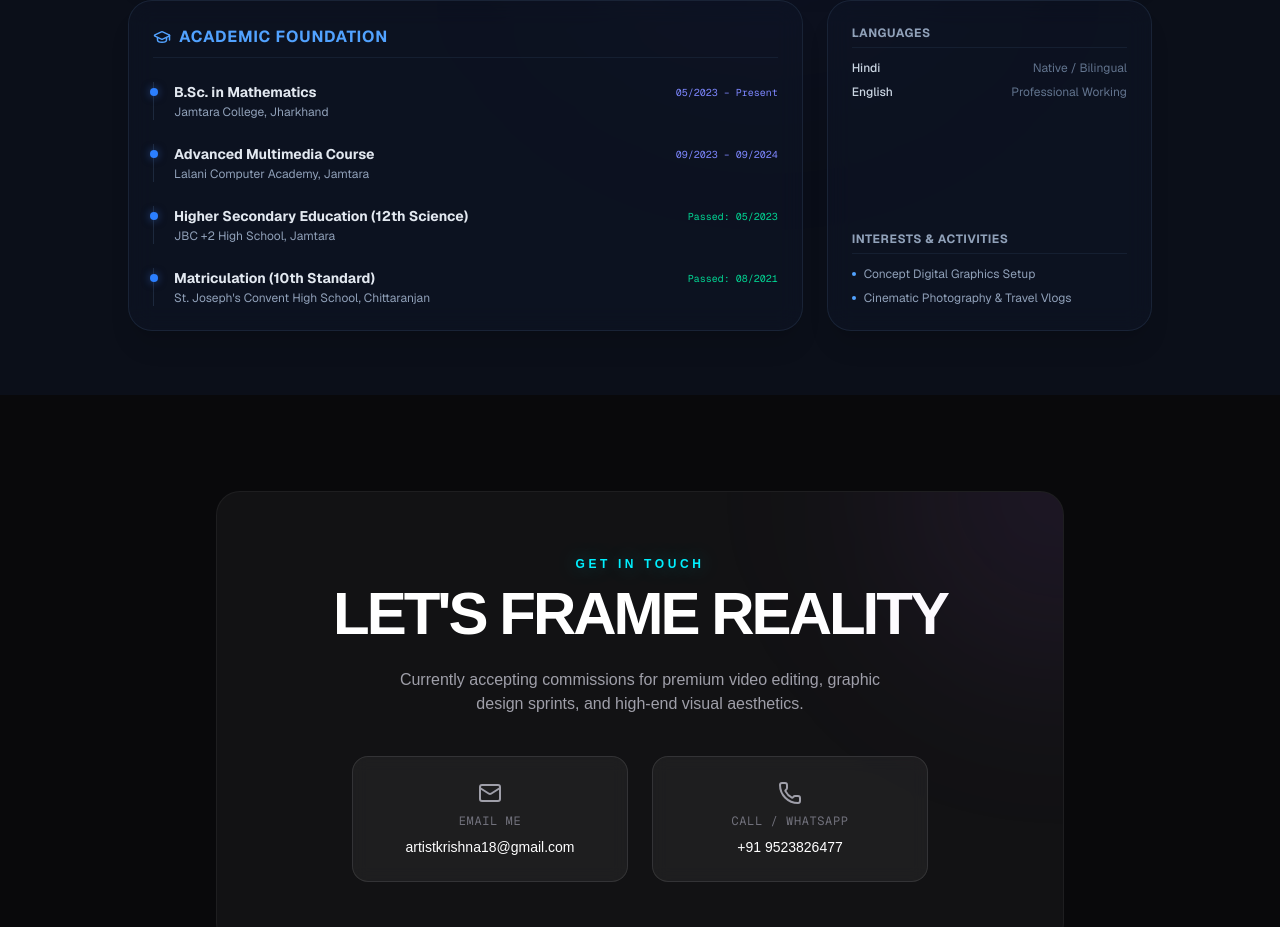
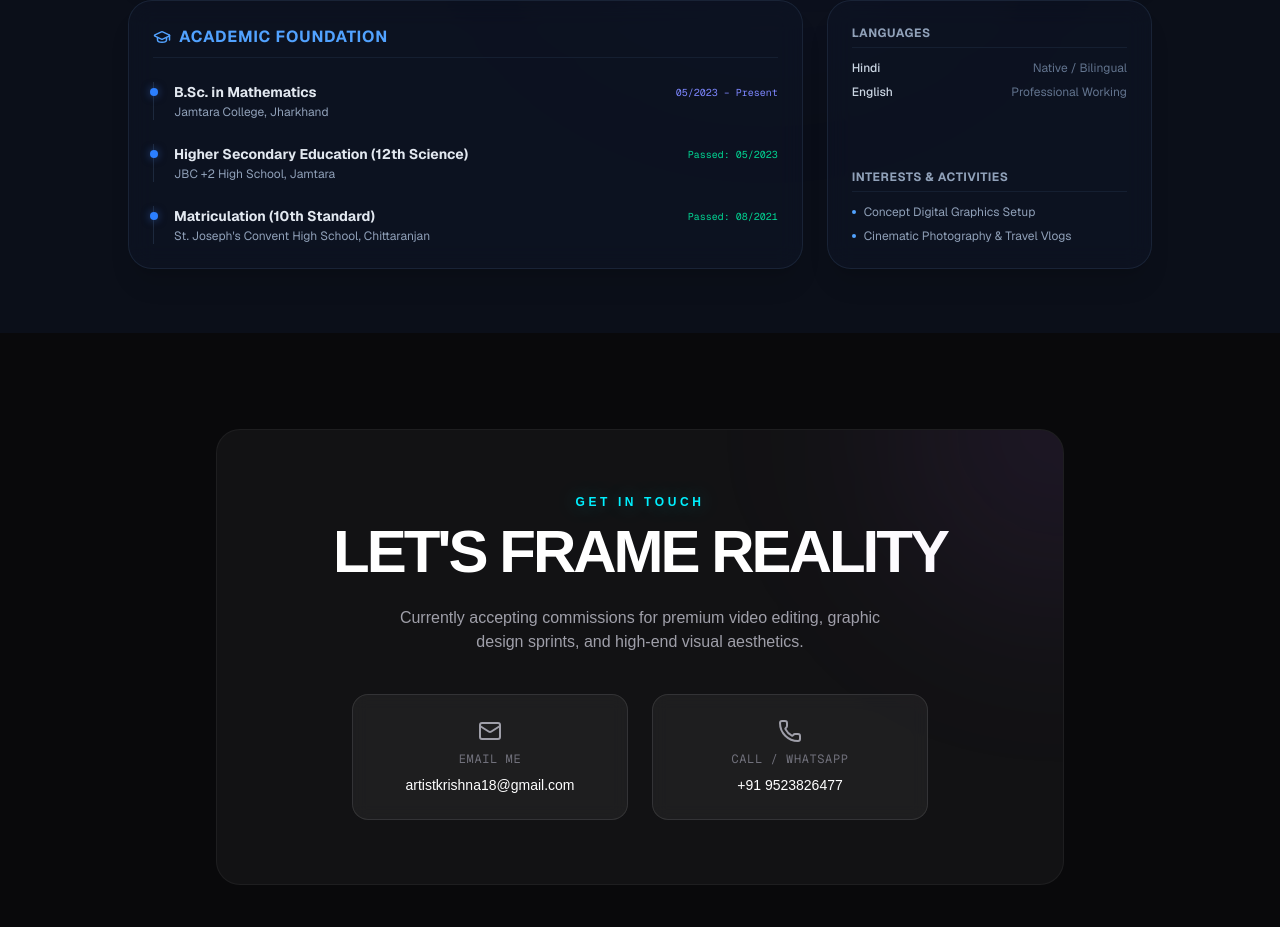
Before and after one commit to kkant2043-cloud/myportfolio, a Next.js app: page / in a window 1280 px wide. Shown: the part 4214-5141 px from the top of the page. Built offline with nearby package versions, Linux system fonts and the light colour scheme.

Commit message:
premium portfolio initial commit

```diff
--- a/src/components/Resume.tsx
+++ b/src/components/Resume.tsx
@@ -189,15 +189,6 @@ const ResumeSection = () => {
               <div className="relative pl-5 border-l border-slate-800">
                 <div className="absolute w-2 h-2 bg-blue-500 rounded-full -left-[4.5px] top-1.5 shadow-[0_0_8px_rgba(59,130,246,0.5)]"></div>
                 <div className="flex flex-col sm:flex-row sm:justify-between sm:items-center gap-1">
-                  <h4 className="text-sm font-bold text-slate-200">Advanced Multimedia Course</h4>
-                  <span className="text-[10px] font-mono text-indigo-400">09/2023 – 09/2024</span>
-                </div>
-                <p className="text-xs text-slate-400 mt-0.5">Lalani Computer Academy, Jamtara</p>
-              </div>
-
-              <div className="relative pl-5 border-l border-slate-800">
-                <div className="absolute w-2 h-2 bg-blue-500 rounded-full -left-[4.5px] top-1.5 shadow-[0_0_8px_rgba(59,130,246,0.5)]"></div>
-                <div className="flex flex-col sm:flex-row sm:justify-between sm:items-center gap-1">
                   <h4 className="text-sm font-bold text-slate-200">Higher Secondary Education (12th Science)</h4>
                   <span className="text-[10px] font-mono text-emerald-400">Passed: 05/2023</span>
                 </div>
```
